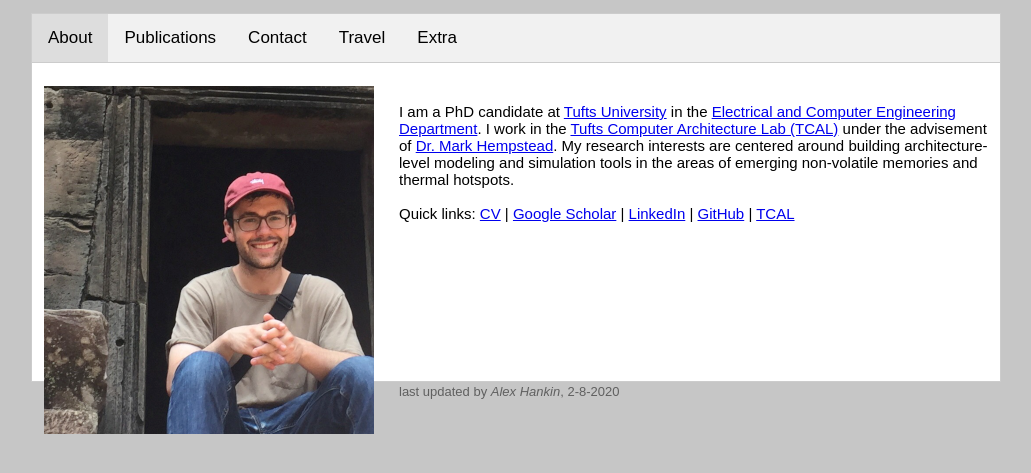
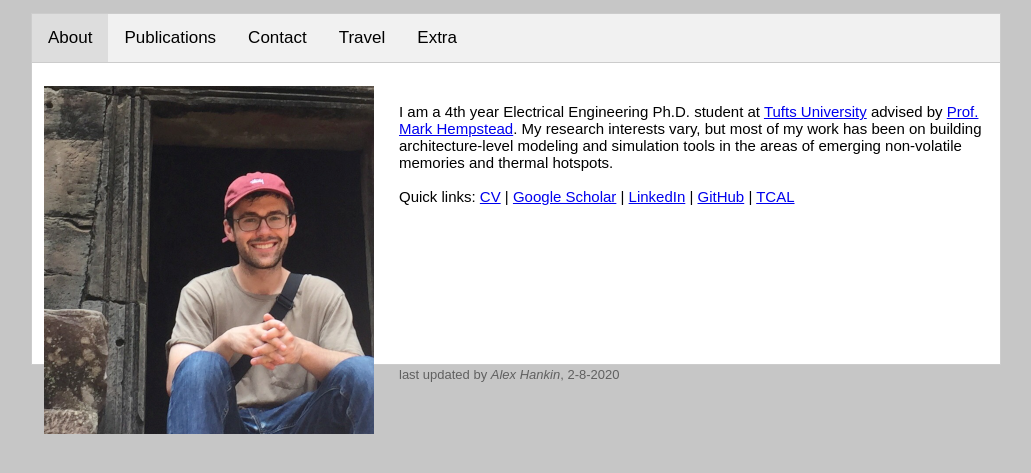
Before and after one commit to hankin0/hankin0.github.io, a Jekyll site: the page built from index.html, in a window 1280 px wide. Shown: the top 473 px of the page, without its empty margins (124-1155 px from the left). Built offline with Jekyll 4.4.1, drawn with Linux system fonts in a browser that asks for light colours.

Commit message:
Update index.html

```diff
--- a/index.html
+++ b/index.html
@@ -18,12 +18,9 @@ layout: default
       <br>
         <img class="ex2" src="images/just_me_cambodia.png" width='' height='' align="left">
 	      <br>
-	    I am a PhD candidate at <a
-            href="https://www.tufts.edu">Tufts University</a> in the <a
-            href="https://engineering.tufts.edu/ece/">Electrical and Computer Engineering
-            Department</a>. I work in the <a href="https://sites.tufts.edu/tcal/">Tufts Computer Architecture
-            Lab (TCAL)</a> under the advisement of <a href=https://engineering.tufts.edu/people/faculty/mark-hempstead>Dr. Mark Hempstead</a>.
-	    My research interests are centered around building architecture-level modeling and simulation tools in the areas of emerging non-volatile memories and thermal hotspots. <br><br>
+	    I am a 4th year Electrical Engineering Ph.D. student at <a
+            href="https://www.tufts.edu">Tufts University</a> advised by <a href=https://engineering.tufts.edu/people/faculty/mark-hempstead>Prof. Mark Hempstead</a>.
+	    My research interests vary, but most of my work has been on building architecture-level modeling and simulation tools in the areas of emerging non-volatile memories and thermal hotspots. <br><br>
 
 
 	    Quick links: <a href="docs/hankin_CV_12-16-19.pdf">CV</a> | <a href="https://scholar.google.com/citations?user=a0G2ggYAAAAJ&hl=en">Google Scholar</a> | <a href="https://www.linkedin.com/in/alexanderhankin">LinkedIn</a> | <a href="https://github.com/hankin0">GitHub</a> | <a href="https://sites.tufts.edu/tcal/people/current-students/#post-845">TCAL</a><br><br><br>
```
